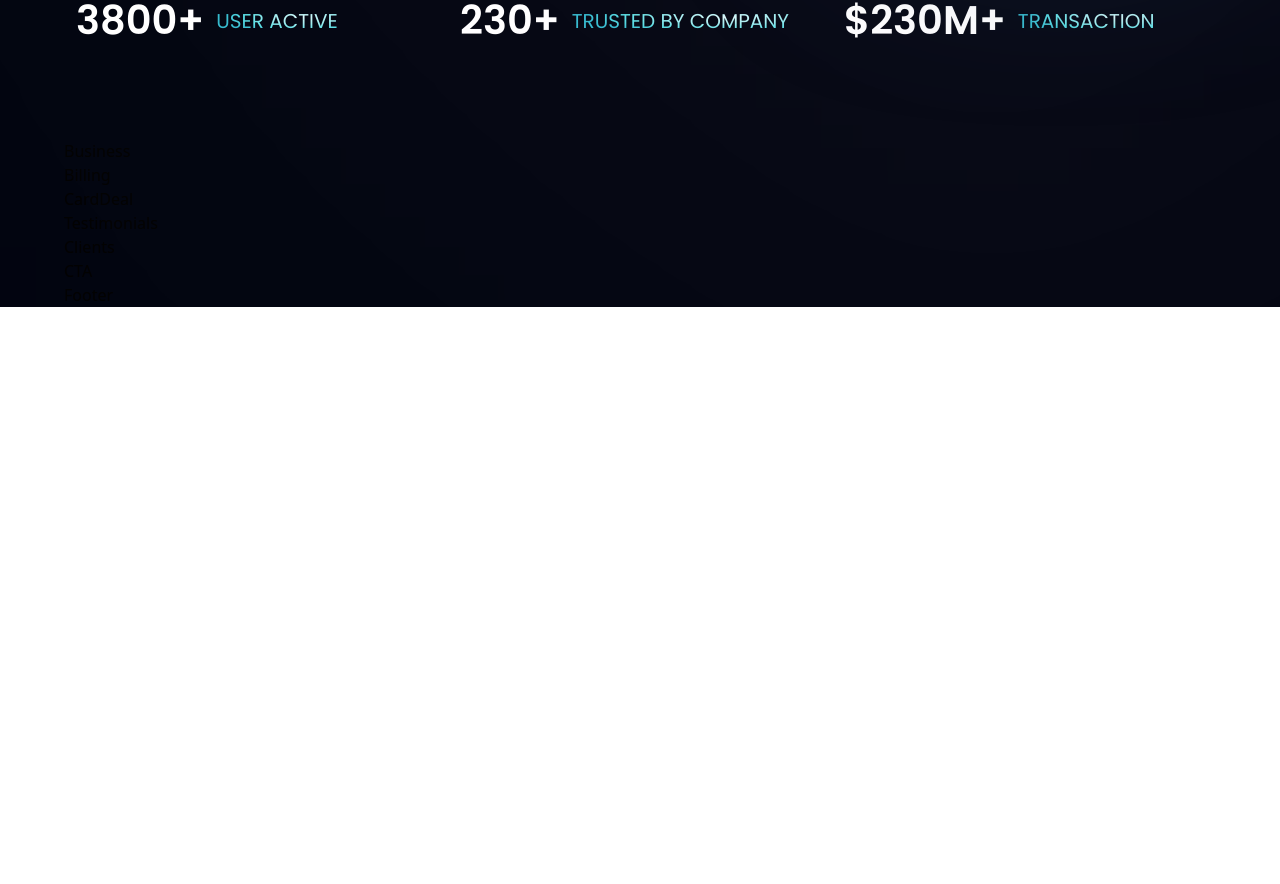
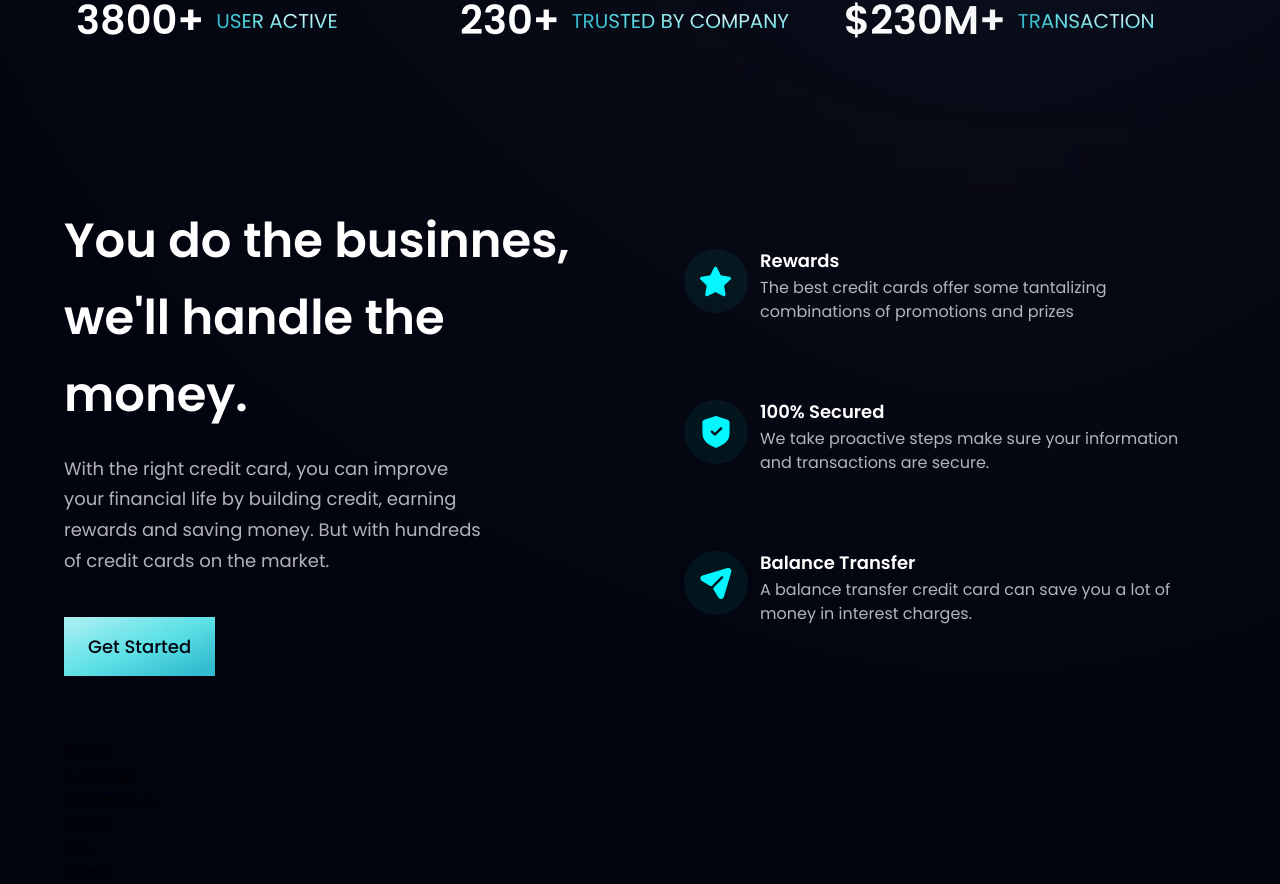
Before and after one commit to evribsap/bank-modern-app-vitereact, a React (Vite) app: page / in a window 1280 px wide. Shown: the part 806-1690 px from the top of the page. Before the commit the page ends 1113 px from the top, so only its background shows below. Built offline with nearby package versions, Linux system fonts and the light colour scheme.

Commit message:
update business

```diff
--- a/src/components/Business.jsx
+++ b/src/components/Business.jsx
@@ -1,8 +1,45 @@
-import React from 'react'
+import { features } from "../constants";
+import styles, { layout } from "../style";
+import Button from './Button';
+
+const FeatureCard = ({ icon, title, content, index }) => (
+  <div className={`flex flex-row p-6 rounded-[20px] ${index !== features.length - 1 ? "mb-6" : "mb-0"} feature-card`}>
+    <div className={`w-[64px] h-[64px] rounded-full ${styles.flexCenter} bg-dimBlue`}>
+      <img src={icon} alt="icon" className="w-[50%] h-[50%] object-contain"/>
+    </div>
+    <div className="flex-1 flex flex-col ml-3">
+      <h4 className="font-poppins font-semibold text-white text-[18px] leading-[23px] mb-1">
+        {title}
+      </h4>
+      <p className="font-poppins font-normal text-dimWhite text-[16px] leading-[24px] mb-1">
+        {content}
+      </p>
+    </div>
+  </div>
+)
 
 const Business = () => {
   return (
-    <div>Business</div>
+    <section id="features" className={layout.section}>
+      <div className={layout.sectionInfo}>
+        <h2 className={styles.heading2}>
+          You do the businnes,
+          <br className="sm:block hidden"/>
+          we'll handle the money.
+        </h2>
+        <p className={`${styles.paragraph} max-w-[420px] mt-5`}>
+          With the right credit card, you can improve your financial life by building credit, earning rewards and saving money.
+          But with hundreds of credit cards on the market.
+        </p>
+        <Button styles="mt-10"/>
+      </div>
+
+      <div className={`${layout.sectionImg} flex-col`}>
+        {features.map((feature, index) => (
+          <FeatureCard key={feature.id} {...feature} index={index}/>
+        ))}
+      </div>
+    </section>
   )
 }
 
--- a/src/components/Button.jsx
+++ b/src/components/Button.jsx
@@ -1,8 +1,10 @@
 import React from 'react'
 
-const Button = () => {
+const Button = ({ styles }) => {
   return (
-    <div>Button</div>
+    <button type="button" className={`py-4 px-6 bg-blue-gradient font-poppins font-medium text-[18px] text-primary outline-none ${styles}`}>
+      Get Started
+    </button>
   )
 }
 
```
